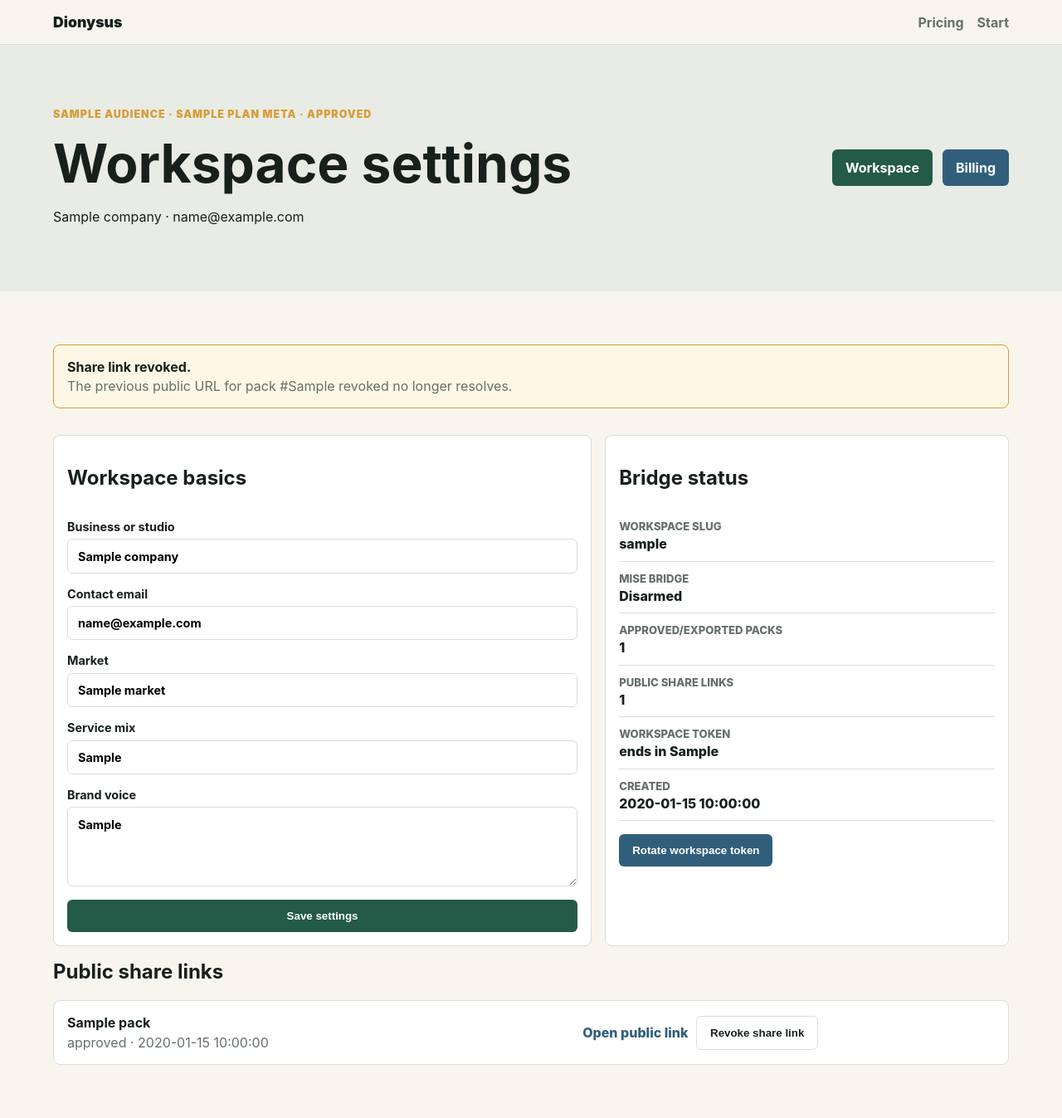
After one commit to Ayyitskevin/dionysus, a FastAPI app: template templates/settings.html in a window 1280 px wide. The commit adds this page. Shown: the whole page at 83% size. Run offline with FastAPI, Linux system fonts and the light colour scheme; the template is opened without the code that fills it: most values are stand-ins (such as "Sample title", 1, 10 or a date in 2020); parts of the project's set-up code (start-up, migrations or seed data) failed here and were passed over.

Commit message:
Add workspace owner settings

```diff
--- a/app/main.py
+++ b/app/main.py
@@ -110,8 +110,10 @@ def _safe_next(raw_next: str | None) -> str:
 
 def _workspace_page_path(path: str) -> bool:
     parts = [part for part in path.split("/") if part]
-    return len(parts) == 2 and parts[0] == "w" or (
-        len(parts) == 3 and parts[0] == "w" and parts[2] == "billing")
+    if len(parts) == 2 and parts[0] == "w":
+        return True
+    return len(parts) == 3 and parts[0] == "w" and parts[2] in {
+        "billing", "settings"}
 
 
 def _should_redirect_to_login(request: Request) -> bool:
@@ -235,6 +237,17 @@ def _require_workspace(request: Request, slug: str):
     if security.has_workspace_access(request, slug):
         return org, user
     raise HTTPException(status_code=403, detail="workspace access required")
+
+
+def _require_owner(request: Request, slug: str):
+    org = _org_by_slug(slug)
+    user = _current_user(request)
+    if not user:
+        raise HTTPException(status_code=403, detail="login required")
+    member = _membership(user["id"], org["id"])
+    if not member or member["role"] not in ("owner", "admin"):
+        raise HTTPException(status_code=403, detail="owner access required")
+    return org, user, member
 
 
 def _auth_cookie_kwargs() -> dict:
@@ -391,6 +404,76 @@ async def workspace(request: Request, slug: str):
         },
         "shared_pack_id": shared_pack_id,
     })
+
+
+@app.get("/w/{slug}/settings", response_class=HTMLResponse)
+async def settings_page(request: Request, slug: str):
+    org, user, member = _require_owner(request, slug)
+    sub = billing.checkout_state(org)
+    packs = db.all_("""SELECT id, title, status, share_token, created_at
+                       FROM content_packs
+                       WHERE org_id=? ORDER BY created_at DESC, id DESC""",
+                    (org["id"],))
+    shared_count = db.one("""SELECT COUNT(*) AS n FROM content_packs
+                             WHERE org_id=? AND share_token IS NOT NULL""",
+                          (org["id"],))["n"]
+    bridge_count = db.one("""SELECT COUNT(*) AS n FROM content_packs
+                             WHERE org_id=? AND status IN ('approved','exported')""",
+                          (org["id"],))["n"]
+    notice = request.query_params.get("notice", "")
+    rotated = request.query_params.get("rotated", "") == "1"
+    revoked = request.query_params.get("revoked", "")
+    return templates.TemplateResponse(request, "settings.html", {
+        "org": org,
+        "user": user,
+        "member": member,
+        "subscription": sub,
+        "packs": packs,
+        "shared_count": shared_count,
+        "bridge_count": bridge_count,
+        "mise_bridge_armed": bool(config.MISE_IMPORT_TOKEN),
+        "access_token_tail": org["access_token"][-6:],
+        "notice": notice,
+        "rotated": rotated,
+        "revoked": revoked,
+    })
+
+
+@app.post("/w/{slug}/settings")
+async def update_settings(request: Request, slug: str,
+                          company: str = Form(""), email: str = Form(...),
+                          market: str = Form(""), service_mix: str = Form(""),
+                          brand_voice: str = Form("")):
+    org, _, _ = _require_owner(request, slug)
+    email = email.strip().lower()
+    if "@" not in email or "." not in email.rsplit("@", 1)[-1]:
+        raise HTTPException(status_code=400, detail="valid contact email required")
+    db.run("""UPDATE organizations
+              SET company=?, email=?, market=?, service_mix=?, brand_voice=?
+              WHERE id=?""",
+           (company.strip() or None, email, market.strip() or None,
+            service_mix.strip() or None, brand_voice.strip() or None, org["id"]))
+    return RedirectResponse(f"/w/{slug}/settings?notice=saved", status_code=303)
+
+
+@app.post("/w/{slug}/settings/token")
+async def rotate_access_token(request: Request, slug: str):
+    org, _, _ = _require_owner(request, slug)
+    db.run("""UPDATE organizations SET access_token=? WHERE id=?""",
+           (security.new_token(), org["id"]))
+    return RedirectResponse(f"/w/{slug}/settings?rotated=1", status_code=303)
+
+
+@app.post("/w/{slug}/settings/packs/{pack_id}/revoke-share")
+async def revoke_pack_share(request: Request, slug: str, pack_id: int):
+    org, _, _ = _require_owner(request, slug)
+    pack = pack_utils.get_for_org(pack_id, org["id"])
+    if not pack:
+        raise HTTPException(status_code=404, detail="pack not found")
+    db.run("""UPDATE content_packs
+              SET share_token=NULL, updated_at=datetime('now')
+              WHERE id=?""", (pack_id,))
+    return RedirectResponse(f"/w/{slug}/settings?revoked={pack_id}", status_code=303)
 
 
 @app.post("/w/{slug}/profile")
--- a/static/dionysus.css
+++ b/static/dionysus.css
@@ -417,6 +417,47 @@ button:disabled {
   font-weight: 900;
 }
 
+.settings-page {
+  display: grid;
+  gap: 1rem;
+}
+.settings-grid {
+  display: grid;
+  grid-template-columns: minmax(0, 1fr) minmax(280px, 0.75fr);
+  gap: 1rem;
+}
+.settings-list {
+  display: grid;
+  gap: 0.75rem;
+  margin: 0;
+}
+.settings-list div {
+  display: grid;
+  gap: 0.2rem;
+  border-bottom: 1px solid var(--line);
+  padding-bottom: 0.65rem;
+}
+.settings-list dt {
+  color: var(--muted);
+  font-size: 0.82rem;
+  font-weight: 800;
+  text-transform: uppercase;
+}
+.settings-list dd {
+  margin: 0;
+  font-weight: 800;
+}
+.settings-band {
+  padding: 0;
+}
+.settings-actions {
+  display: flex;
+  gap: 0.6rem;
+  align-items: center;
+  flex-wrap: wrap;
+}
+.settings-actions form { margin: 0; }
+
 @media (max-width: 880px) {
-  .upgrade-strip, .campaign-actions, .campaign-actions form { display: grid; min-width: 0; }
+  .upgrade-strip, .campaign-actions, .campaign-actions form, .settings-grid, .settings-actions { display: grid; min-width: 0; }
 }
--- /dev/null
+++ b/templates/settings.html
@@ -0,0 +1,83 @@
+{% extends "base.html" %}
+{% block title %}Settings · {{ org.company or org.name }}{% endblock %}
+{% block content %}
+<section class="workspace-head">
+  <div>
+    <p class="eyebrow">{{ org.audience }} · {{ subscription.plan_meta.name }} · {{ subscription.status }}</p>
+    <h1>Workspace settings</h1>
+    <p>{{ org.company or org.name }} · {{ org.email }}</p>
+  </div>
+  <div class="head-actions">
+    <a class="button" href="/w/{{ org.slug }}">Workspace</a>
+    <a class="button secondary" href="/w/{{ org.slug }}/billing">Billing</a>
+  </div>
+</section>
+
+<section class="page settings-page">
+  {% if notice == "saved" %}
+  <div class="notice success"><strong>Settings saved.</strong><span>Workspace basics were updated.</span></div>
+  {% endif %}
+  {% if rotated %}
+  <div class="notice success"><strong>Workspace token rotated.</strong><span>Old token-based access should be treated as expired.</span></div>
+  {% endif %}
+  {% if revoked %}
+  <div class="notice warning"><strong>Share link revoked.</strong><span>The previous public URL for pack #{{ revoked }} no longer resolves.</span></div>
+  {% endif %}
+
+  <div class="settings-grid">
+    <form method="post" action="/w/{{ org.slug }}/settings" class="panel">
+      <h2>Workspace basics</h2>
+      <label>Business or studio <input name="company" value="{{ org.company or '' }}"></label>
+      <label>Contact email <input name="email" type="email" value="{{ org.email }}" required></label>
+      <label>Market <input name="market" value="{{ org.market or '' }}"></label>
+      <label>Service mix <input name="service_mix" value="{{ org.service_mix or '' }}"></label>
+      <label>Brand voice <textarea name="brand_voice">{{ org.brand_voice or '' }}</textarea></label>
+      <button>Save settings</button>
+    </form>
+
+    <section class="panel">
+      <h2>Bridge status</h2>
+      <dl class="settings-list">
+        <div><dt>Workspace slug</dt><dd>{{ org.slug }}</dd></div>
+        <div><dt>Mise bridge</dt><dd>{% if mise_bridge_armed %}Armed{% else %}Disarmed{% endif %}</dd></div>
+        <div><dt>Approved/exported packs</dt><dd>{{ bridge_count }}</dd></div>
+        <div><dt>Public share links</dt><dd>{{ shared_count }}</dd></div>
+        <div><dt>Workspace token</dt><dd>ends in {{ access_token_tail }}</dd></div>
+        <div><dt>Created</dt><dd>{{ org.created_at }}</dd></div>
+      </dl>
+      <form method="post" action="/w/{{ org.slug }}/settings/token">
+        <button class="secondary">Rotate workspace token</button>
+      </form>
+    </section>
+  </div>
+
+  <section class="band settings-band">
+    <h2>Public share links</h2>
+    <div class="list">
+      {% for pack in packs %}
+      <article class="row">
+        <div>
+          <strong>{{ pack.title }}</strong>
+          <p>{{ pack.status }} · {{ pack.created_at }}</p>
+        </div>
+        <div class="settings-actions">
+          {% if pack.share_token %}
+          <a class="small-link" href="/share/{{ pack.share_token }}">Open public link</a>
+          <form method="post" action="/w/{{ org.slug }}/settings/packs/{{ pack.id }}/revoke-share">
+            <button class="ghost">Revoke share link</button>
+          </form>
+          {% else %}
+          <span class="muted">No public link</span>
+          {% endif %}
+        </div>
+      </article>
+      {% else %}
+      <div class="empty-state">
+        <h3>No packs yet</h3>
+        <p>Generated packs will appear here when they have share links to manage.</p>
+      </div>
+      {% endfor %}
+    </div>
+  </section>
+</section>
+{% endblock %}
--- a/templates/workspace.html
+++ b/templates/workspace.html
@@ -11,6 +11,9 @@
   <div class="head-actions">
     <a class="button" href="#packs">Latest pack</a>
     <a class="button secondary" href="/w/{{ org.slug }}/billing">Billing</a>
+    {% if user %}
+    <a class="button ghost" href="/w/{{ org.slug }}/settings">Settings</a>
+    {% endif %}
     <form method="post" action="/logout"><button class="ghost">Log out</button></form>
   </div>
 </section>
```
Also changed, not shown: tests/test_app.py (+63 -0 lines).
